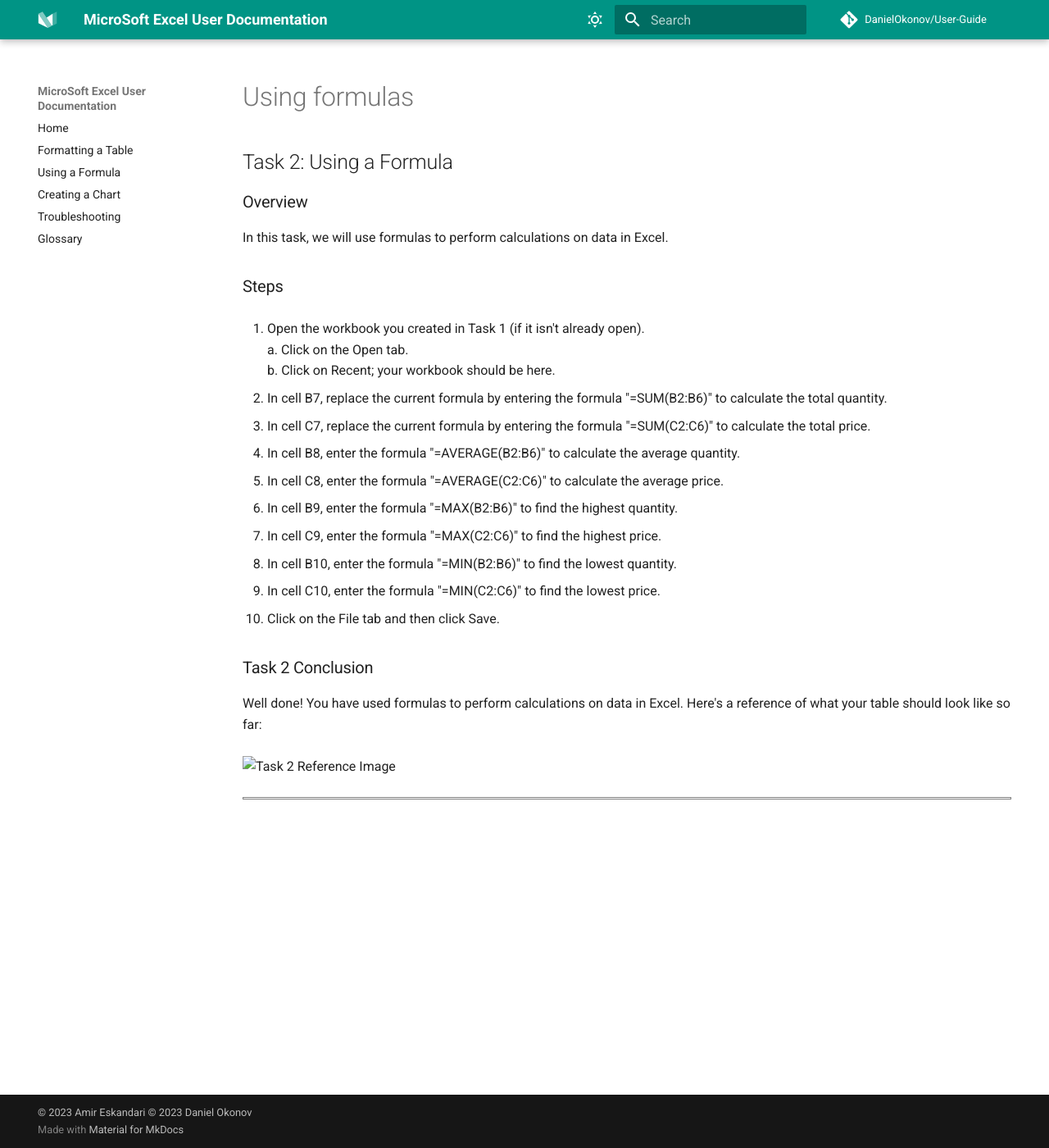
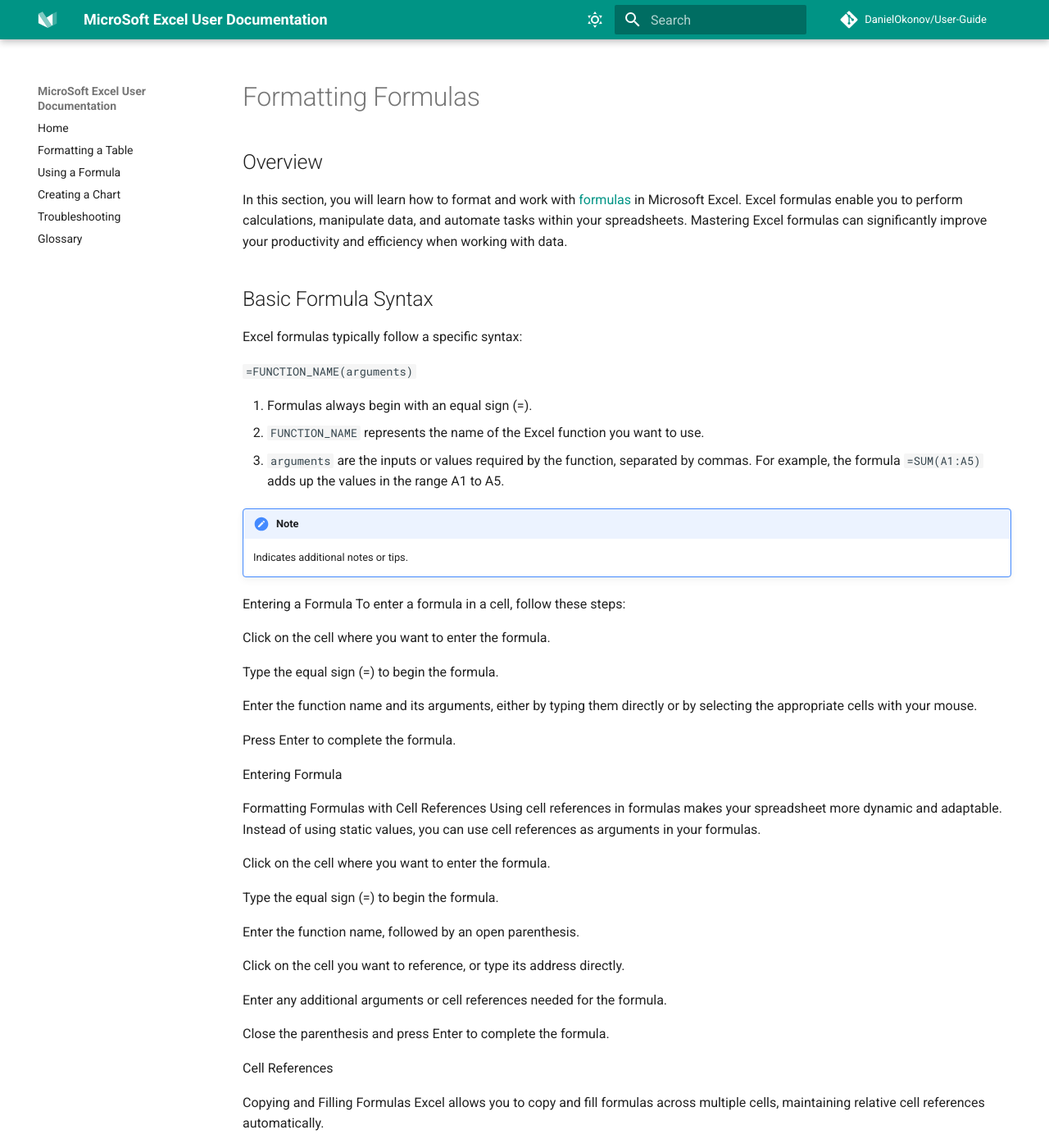
Before and after one commit to am-eskandari/comp2216-user-guide-project, an MkDocs documentation site: the page built from docs/using-formulas.md, in a window 1280 px wide and 1400 px high. Shown: the whole window at 82% size. Built offline with MkDocs 1.6.1 and Material for MkDocs 9.7.7, drawn with Linux system fonts in a browser that asks for light colours; comment, search, counter and statistics services are not loaded; some of the changed text lies outside the part shown.

```diff
--- a/docs/using-formulas.md
+++ b/docs/using-formulas.md
@@ -1,30 +1,72 @@
-## Task 2: Using a Formula
+# Formatting Formulas
 
-### Overview
+## Overview
+In this section, you will learn how to format and work with [formulas](https://support.microsoft.com/en-us/office/overview-of-formulas-in-excel-ecfdc708-9162-49e8-b993-c311f47ca173) in Microsoft Excel. Excel formulas enable you to perform calculations, manipulate data, and automate tasks within your spreadsheets. Mastering Excel formulas can significantly improve your productivity and efficiency when working with data.
 
-In this task, we will use formulas to perform calculations on data in Excel.
 
-### Steps
+## Basic Formula Syntax
+Excel formulas typically follow a specific syntax:
 
-1. Open the workbook you created in Task 1 (if it isn't already open).
-<br>a. Click on the Open tab.
-<br>b. Click on Recent; your workbook should be here.
+`=FUNCTION_NAME(arguments)`
 
-2. In cell B7, replace the current formula by entering the formula "=SUM(B2:B6)" to calculate the total quantity.
-3. In cell C7, replace the current formula by entering the formula "=SUM(C2:C6)" to calculate the total price.
-4. In cell B8, enter the formula "=AVERAGE(B2:B6)" to calculate the average quantity.
-5. In cell C8, enter the formula "=AVERAGE(C2:C6)" to calculate the average price.
-6. In cell B9, enter the formula "=MAX(B2:B6)" to find the highest quantity.
-7. In cell C9, enter the formula "=MAX(C2:C6)" to find the highest price.
-8. In cell B10, enter the formula "=MIN(B2:B6)" to find the lowest quantity.
-9. In cell C10, enter the formula "=MIN(C2:C6)" to find the lowest price.
-10. Click on the File tab and then click Save.
+1. Formulas always begin with an equal sign (=).
+2. `FUNCTION_NAME` represents the name of the Excel function you want to use.
+3. `arguments` are the inputs or values required by the function, separated by commas.
+For example, the formula `=SUM(A1:A5)` adds up the values in the range A1 to A5.
 
-### Task 2 Conclusion
+!!! infromation "Note"
+    Indicates additional notes or tips.
 
-Well done! You have used formulas to perform calculations on data in Excel. Here's a reference of what your table should look like so far:
-<br>
-<br>
-![Task 2 Reference Image](Task2Reference.png "Task 2 Reference Image")
+Entering a Formula
+To enter a formula in a cell, follow these steps:
 
-<hr style="border:1px solid gray">
+Click on the cell where you want to enter the formula.
+
+Type the equal sign (=) to begin the formula.
+
+Enter the function name and its arguments, either by typing them directly or by selecting the appropriate cells with your mouse.
+
+Press Enter to complete the formula.
+
+Entering Formula
+
+Formatting Formulas with Cell References
+Using cell references in formulas makes your spreadsheet more dynamic and adaptable. Instead of using static values, you can use cell references as arguments in your formulas.
+
+Click on the cell where you want to enter the formula.
+
+Type the equal sign (=) to begin the formula.
+
+Enter the function name, followed by an open parenthesis.
+
+Click on the cell you want to reference, or type its address directly.
+
+Enter any additional arguments or cell references needed for the formula.
+
+Close the parenthesis and press Enter to complete the formula.
+
+Cell References
+
+Copying and Filling Formulas
+Excel allows you to copy and fill formulas across multiple cells, maintaining relative cell references automatically.
+
+Click on the cell containing the formula you want to copy.
+
+Hover your mouse over the bottom-right corner of the cell until the cursor changes to a small black cross (the fill handle).
+
+Click and drag the fill handle across the cells you want to fill with the formula.
+
+Copying Formula
+
+Release the mouse button to complete the action. Excel will copy the formula to the selected cells, adjusting the cell references as needed.
+
+Conclusion
+By the end of this section, you will have successfully learned the following:
+
+ The basic syntax of Excel formulas.
+ How to enter a formula in a cell.
+ Formatting formulas with cell references.
+ Copying and filling formulas across multiple cells.
+Great job 🤗. You can now effectively work with Excel formulas to perform calculations, manipulate data, and automate tasks within your spreadsheets. Click on the link below to move on to the next step:
+
+Creating a Chart
```
Also changed, not shown: docs/formatting-tables.md (+15 -3 lines), docs/index.md (+6 -6 lines).
